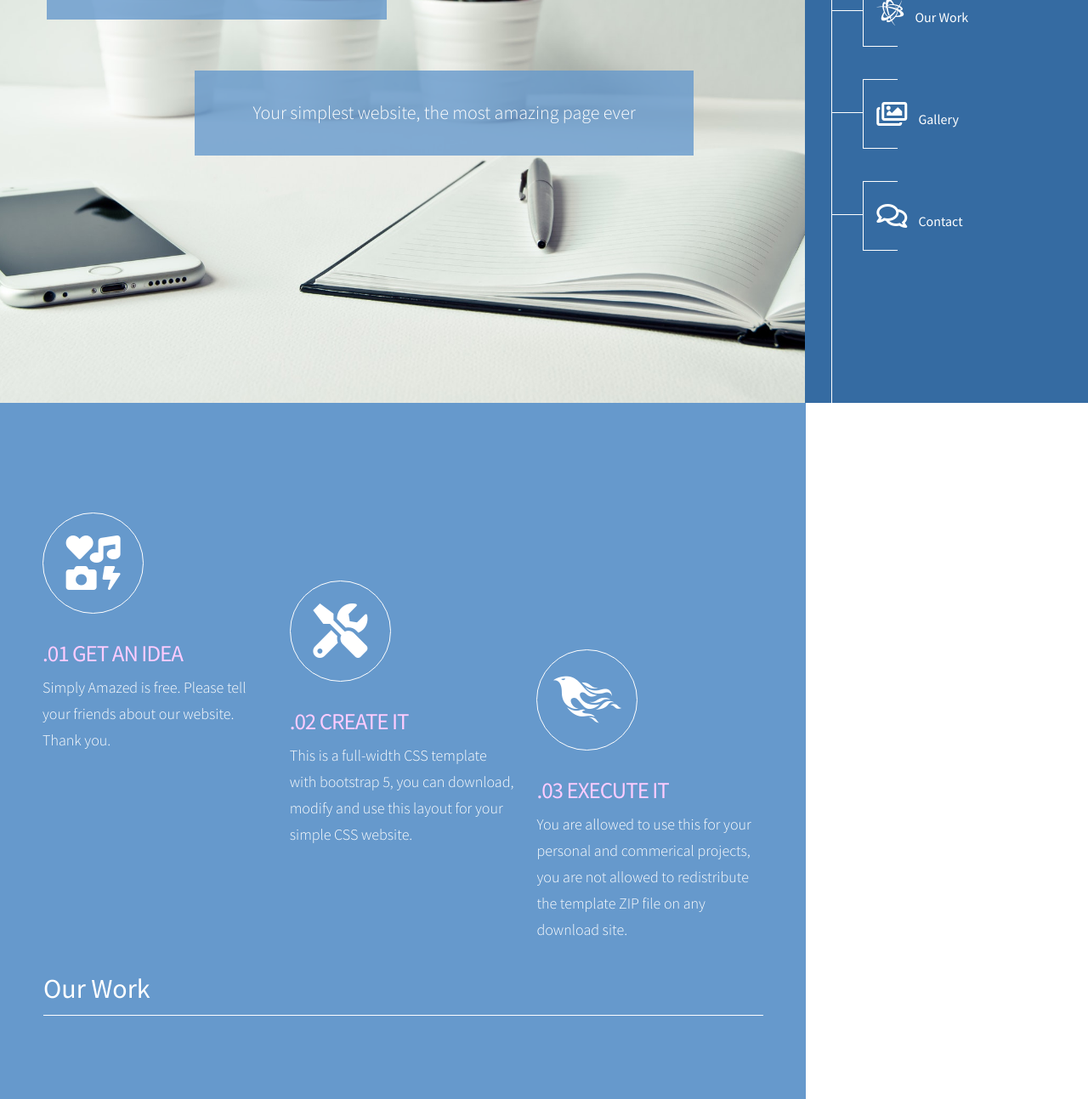
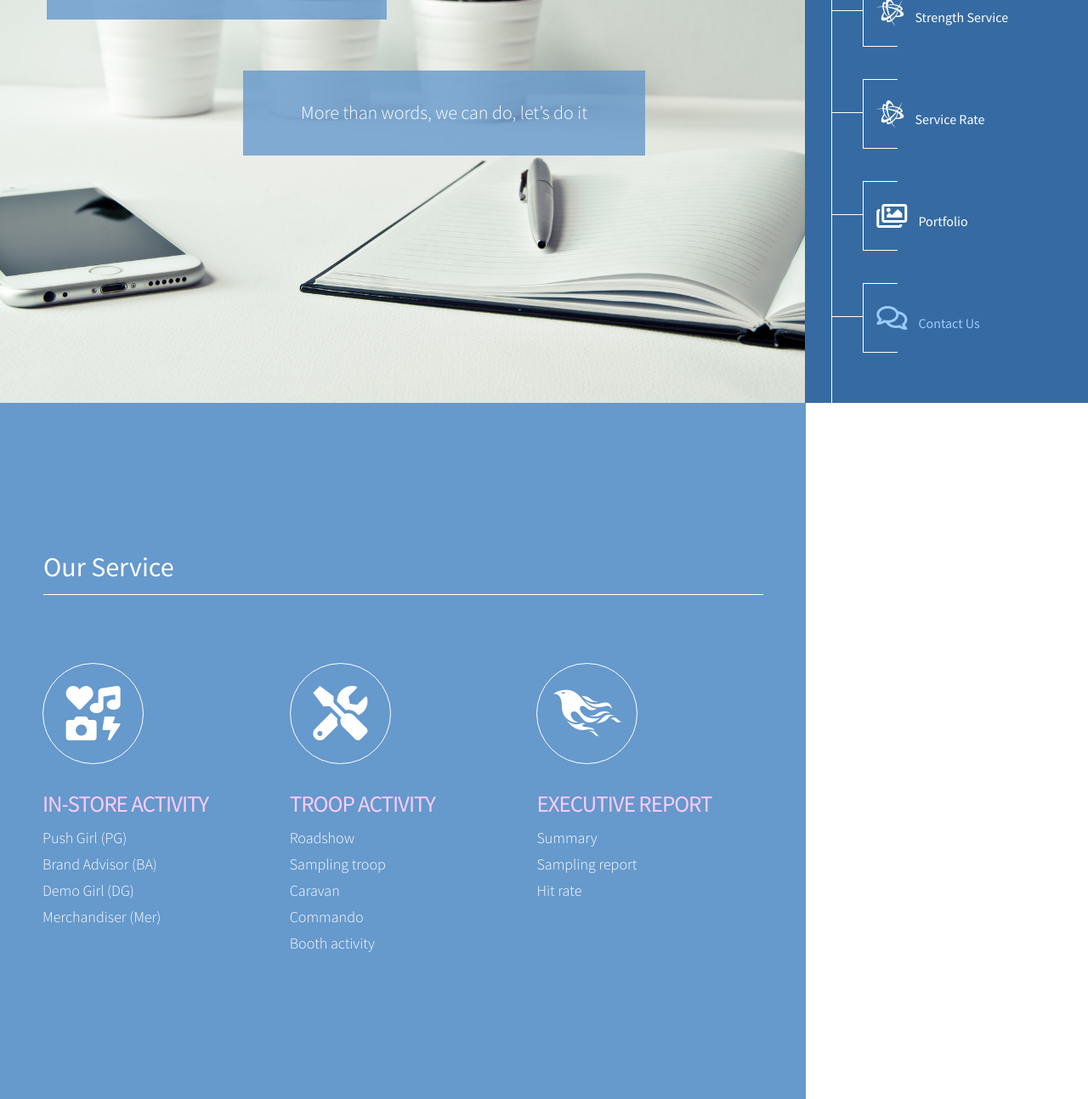
Before and after one commit to Devnone21/web-simply-amazed, a plain HTML site: page index.html in a window 1280 px wide. Shown: the part 326-1619 px from the top of the page at 85% size. Drawn offline with Linux system fonts and the light colour scheme.

Commit message:
Edit  contents and gallery

```diff
--- a/index.html
+++ b/index.html
@@ -20,16 +20,22 @@
                 <div class="collapse navbar-collapse single-page-nav">
                     <ul class="navbar-nav">
                         <li class="nav-item">
-                            <a class="nav-link" href="#section-1"><span class="icn"><i class="fas fa-2x fa-air-freshener"></i></span> Our Company</a>
+                            <a class="nav-link" href="#section-1"><span class="icn"><i class="fas fa-2x fa-air-freshener"></i></span> Home</a>
                         </li>
                         <li class="nav-item">
-                            <a class="nav-link" href="#section-2"><span class="icn"><i class="fab fa-2x fa-battle-net"></i></span> Our Work</a>
+                            <a class="nav-link" href="#section-2"><span class="icn"><i class="fab fa-2x fa-battle-net"></i></span> Our Service</a>
                         </li>
                         <li class="nav-item">
-                            <a class="nav-link" href="#section-3"><span class="icn"><i class="far fa-2x fa-images"></i></span> Gallery</a>
+                            <a class="nav-link" href="#section-3"><span class="icn"><i class="fab fa-2x fa-battle-net"></i></span> Strength Service</a>
                         </li>
                         <li class="nav-item">
-                            <a class="nav-link" href="#section-4"><span class="icn"><i class="far fa-2x fa-comments"></i></span> Contact</a>
+                            <a class="nav-link" href="#section-4"><span class="icn"><i class="fab fa-2x fa-battle-net"></i></span> Service Rate</a>
+                        </li>
+                        <li class="nav-item">
+                            <a class="nav-link" href="#section-5"><span class="icn"><i class="far fa-2x fa-images"></i></span> Portfolio</a>
+                        </li>
+                        <li class="nav-item">
+                            <a class="nav-link" href="#section-6"><span class="icn"><i class="far fa-2x fa-comments"></i></span> Contact Us</a>
                         </li>
                     </ul>
                 </div>
@@ -48,49 +54,91 @@
             <div class="banner-section section parallax-window" data-parallax="scroll" data-image-src="img/section-1-bg.jpg" id="section-1">
                 <div class="container">
                     <div class="item">
-                        <div class="bg-blue-transparent logo-fa"><span><i class="fas fa-2x fa-atom"></i></span> Simply Amazed</div>
-                        <div class="bg-blue-transparent simple"><p>Your simplest website, the most amazing page ever</p></div>
+                        <div class="bg-blue-transparent logo-fa"><span><i class="fas fa-2x fa-atom"></i></span> Mumklom</div>
+                        <div class="bg-blue-transparent simple"><p>More than words, we can do, let’s do it</p></div>
                     </div>
                 </div>
             </div>
 
             <section class="work-section section" id="section-2">
                 <div class="container">
+                    <div class="title">
+                        <h2>Our Service</h2>
+                    </div>
                     <div class="row">
-                        <div class="item col-md-4">
+                        <div class="item col-md-4 one">
                             <div class="tm-work-item-inner">
                                 <div class="icn"><i class="fas fa-2x fa-icons"></i></div>
-                                <h3>.01 Get An Idea</h3>
-                                <p>Simply Amazed is free. Please tell your friends about our website. Thank you.</p>
+                                <h3>In-store activity</h3>
+                                <p>Push Girl (PG)</p>
+                                <p>Brand Advisor (BA)</p>
+                                <p>Demo Girl (DG)</p>
+                                <p>Merchandiser (Mer)</p>
                             </div>
                         </div>
                         <div class="item col-md-4 one">
                             <div class="tm-work-item-inner">
                                 <div class="icn"><i class="fas fa-2x fa-tools"></i></div>
-                                <h3>.02 Create It</h3>
-                                <p>This is a full-width CSS template with bootstrap 5, you can download, modify and use this layout for your simple CSS website.</p>
+                                <h3>Troop activity</h3>
+                                <p>Roadshow</p>
+                                <p>Sampling troop</p>
+                                <p>Caravan</p>
+                                <p>Commando</p>
+                                <p>Booth activity</p>
                             </div>
                         </div>
-                        <div class="item col-md-4 two">
+                        <div class="item col-md-4 one">
                             <div class="tm-work-item-inner">
                                 <div class="icn"><i class="fab fa-2x fa-phoenix-framework"></i></div>
-                                <h3>.03 Execute it</h3>
-                                <p>You are allowed to use this for your personal and commerical projects, you are not allowed to redistribute the template ZIP file on any download site.</p>
+                                <h3>Executive report</h3>
+                                <p>Summary</p>
+                                <p>Sampling report</p>
+                                <p>Hit rate</p>
                             </div>
                         </div>
-                    </div>
-                    <div class="title">
-                        <h2>Our Work</h2>
                     </div>
                 </div>
             </section>
 
-            <section class="gallery-section section parallax-window" data-parallax="scroll" data-image-src="img/section-3-bg.jpg" id="section-3">
+            <section class="work-section section" id="section-3">
+                <div class="container">
+                    <div class="title">
+                        <h2>Strength Service</h2>
+                    </div>
+
+                </div>
+            </section>
+
+            <section class="work-section section" id="section-4">
+                <div class="container">
+                    <div class="title">
+                        <h2>Service Rate</h2>
+                    </div>
+
+                </div>
+            </section>
+
+            <section class="gallery-section section parallax-window" data-parallax="scroll" data-image-src="img/section-3-bg.jpg" id="section-5">
                 <div class="container">
                     <div class="title text-right">
-                        <h2>Our Gallery</h2>
+                        <h2>Portfolio</h2>
                     </div>
                     <div class="mx-auto gallery-slider">
+                        <figure class="effect-julia item">
+                            <img src="img/gallery-img-sunsilk-01n.jpg" alt="Image">
+                        </figure>
+                        <figure class="effect-julia item">
+                            <img src="img/gallery-img-sunsilk-02n.jpg" alt="Image">
+                        </figure>
+                        <figure class="effect-julia item">
+                            <img src="img/gallery-img-sunsilk-03n.jpg" alt="Image">
+                        </figure>
+                        <figure class="effect-julia item">
+                            <img src="img/gallery-img-fineline-02n.jpg" alt="Image">
+                        </figure>
+                        <figure class="effect-julia item">
+                            <img src="img/gallery-img-zilk-01n.jpg" alt="Image">
+                        </figure>
                         <figure class="effect-julia item">
                             <img src="img/gallery-img-01.jpg" alt="Image">
                             <figcaption>
@@ -176,7 +224,9 @@
                 </div>
             </section>
 
-            <section class="contact-section section" id="section-4">
+
+
+            <section class="contact-section section" id="section-6">
                 <div class="container">
                     <div class="title">
                         <h3>Contact Us</h3>
@@ -224,7 +274,7 @@
                             <div class="map-outer tm-mb-40">
                                 <div class="gmap-canvas">
                                     <iframe width="100%" height="400" id="gmap-canvas"
-                                        src="https://www.google.com/maps/@13.7245601,100.493024,11z?hl=th-TH"
+                                        src="https://maps.google.com/maps?q=Ramintra+Sports+Park,+Bangkok&t=&z=13&ie=UTF8&iwloc=&output=embed"
                                         frameborder="0" scrolling="no" marginheight="0" marginwidth="0"></iframe>
                                 </div>
                             </div>
```
Also changed, not shown: img/gallery-img-fineline-02n.jpg (added), img/gallery-img-sunsilk-01n.jpg (added), img/gallery-img-sunsilk-02n.jpg (added), img/gallery-img-sunsilk-03n.jpg (added), img/gallery-img-zilk-01n.jpg (added).
